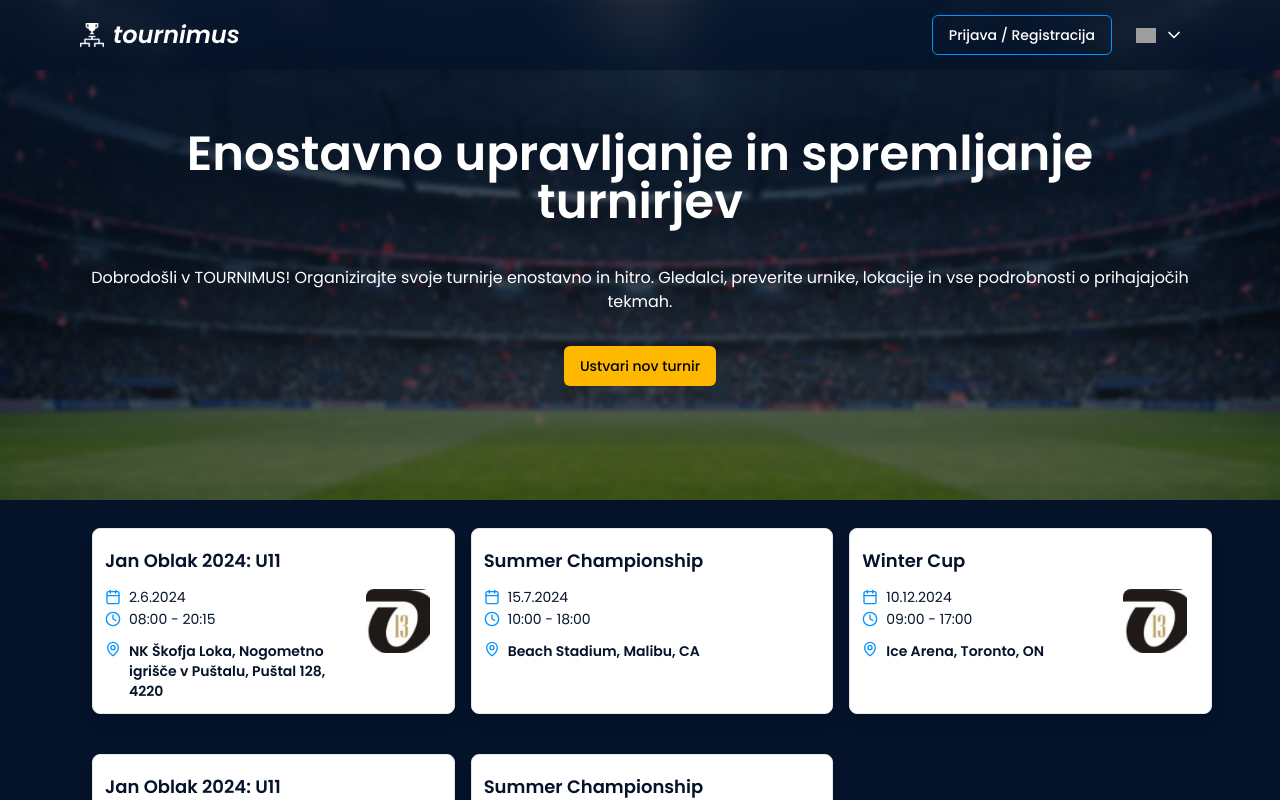
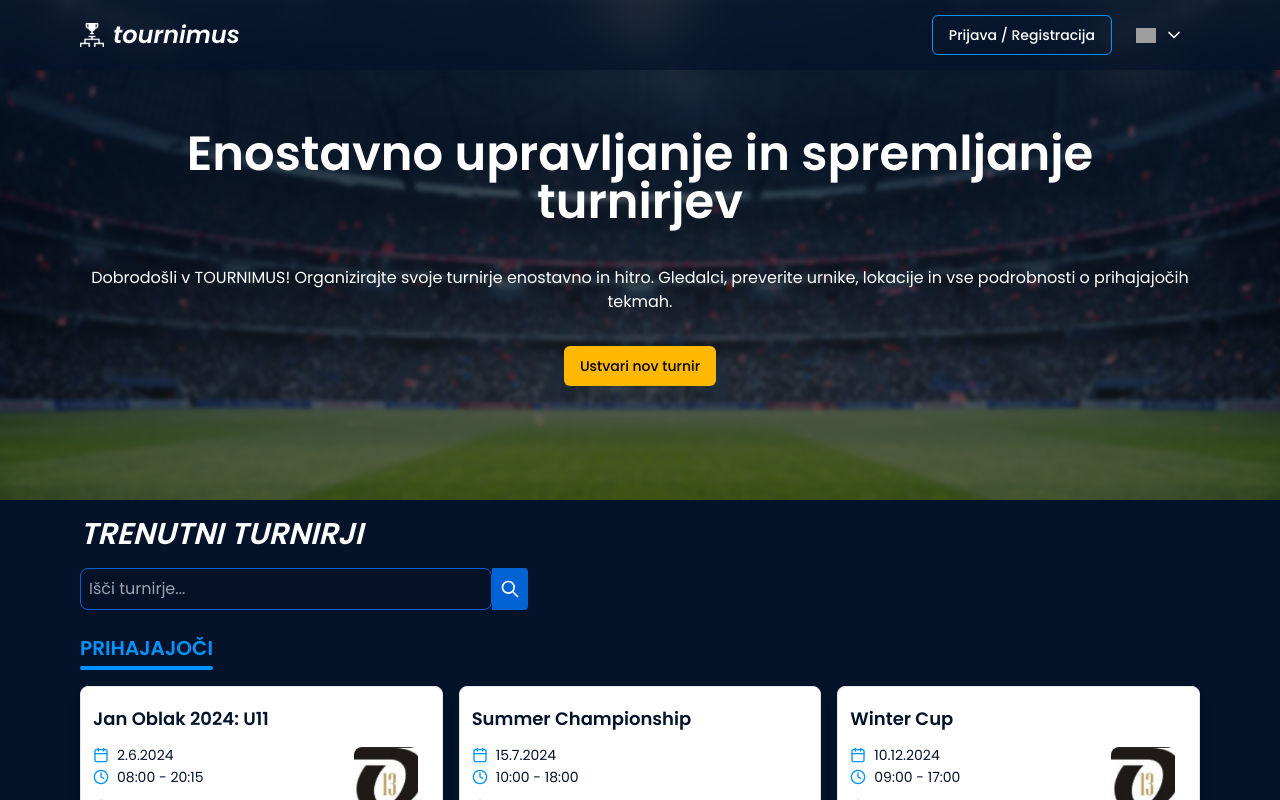
Before and after one commit to nejc-j/Tournimus, a Next.js app: page / in a window 1280 px wide. Shown: the top 800 px of the page. Built offline with nearby package versions, Linux system fonts and the light colour scheme; no server answers; grey boxes are pictures that could not be loaded.

Commit message:
Add search bar

```diff
--- a/src/app/page.tsx
+++ b/src/app/page.tsx
@@ -4,17 +4,30 @@ import { getTranslations } from 'next-intl/server';
 import TournamentList from '../components/TournamentList';
 import { Button } from '../components/ui/button';
 import { Tournament } from '../types';
+import SearchBar from '../components/ui/searchbar';
 
-async function getTournaments(): Promise<Tournament[]> {
+async function getTournaments(searchTerm?: string): Promise<Tournament[]> {
   const res = await fetch('http://localhost:3000/tournaments.json', {
-    cache: 'force-cache',
+    cache: 'no-store',
   });
-  return res.json();
+  const allTournaments = await res.json();
+
+  if (searchTerm) {
+    return allTournaments.filter((tournament: Tournament) =>
+      tournament.name.toLowerCase().includes(searchTerm.toLowerCase()),
+    );
+  }
+  return allTournaments;
 }
 
-async function Home() {
+interface HomeProps {
+  searchParams: { search?: string };
+}
+
+async function Home({ searchParams }: HomeProps) {
   const t = await getTranslations('Home');
-  const tournaments = await getTournaments();
+  const searchTerm = searchParams.search || '';
+  const tournaments = await getTournaments(searchTerm);
 
   return (
     <main className="flex min-h-screen flex-col items-center justify-between p-0 m-0">
@@ -37,7 +50,19 @@ async function Home() {
           <Button>{t('button_create_tournament')}</Button>
         </div>
       </div>
-      <div className="max-w-6xl mx-auto flex-grow p-4">
+      <div className="w-full max-w-6xl mx-auto flex-grow p-4">
+        <div className="text-left">
+          <h2 className="text-white text-3xl font-semibold mb-4 italic">
+            TRENUTNI TURNIRJI
+          </h2>
+          <SearchBar initialSearchTerm={searchTerm} />
+          <div className="inline-block">
+            <h3 className="text-tertiary text-xl font-semibold mb-1">
+              PRIHAJAJOČI
+            </h3>
+            <div className="border-b-4 border-tertiary w-full rounded-full mb-4" />
+          </div>
+        </div>
         <TournamentList tournaments={tournaments} />
       </div>
     </main>
--- a/src/components/TournamentCard.tsx
+++ b/src/components/TournamentCard.tsx
@@ -13,7 +13,7 @@ function TournamentCard({
   image,
 }: TournamentCardProps) {
   return (
-    <div className="flex border rounded-lg shadow-lg p-3 m-3 bg-white w-full max-w-xs sm:max-w-sm md:max-w-md lg:max-w-md">
+    <div className="flex border rounded-lg shadow-lg p-3 bg-white w-full max-w-xs sm:max-w-sm md:max-w-md lg:max-w-md">
       <div className="flex-grow">
         <h2 className="text-base sm:text-lg font-semibold mt-1.5 mb-3 text-primary overflow-hidden text-ellipsis">
           {name}
--- a/src/components/TournamentList.tsx
+++ b/src/components/TournamentList.tsx
@@ -6,14 +6,14 @@ interface TournamentListProps {
   tournaments?: Tournament[];
 }
 
-function TournamentList({ tournaments = [] }: TournamentListProps) {
-  if (tournaments.length === 0) {
-    return <p>No tournaments available</p>;
-  }
-
+function TournamentList({ tournaments }: TournamentListProps) {
   return (
+    <div>
+      {tournaments && tournaments.length === 0 ? (
+        <p className="text-left text-gray-500">No tournaments found</p>
+      ) : (
         <div className="grid gap-4 grid-cols-1 sm:grid-cols-2 lg:grid-cols-3">
-      {tournaments.map((tournament) => (
+          {tournaments?.map((tournament) => (
             <TournamentCard
               key={tournament.name}
               name={tournament.name}
@@ -24,6 +24,8 @@ function TournamentList({ tournaments = [] }: TournamentListProps) {
             />
           ))}
         </div>
+      )}
+    </div>
   );
 }
 
--- /dev/null
+++ b/src/components/ui/searchbar.tsx
@@ -0,0 +1,47 @@
+import React from 'react';
+
+interface SearchBarProps {
+  initialSearchTerm?: string;
+}
+
+function SearchBar({ initialSearchTerm }: SearchBarProps) {
+  return (
+    <form action="/" method="GET" className="w-full max-w-md mb-6">
+      <div className="flex">
+        <input
+          type="text"
+          name="search"
+          placeholder="Išči turnirje..."
+          className="w-full p-2 rounded-lg bg-quaternary border border-quinary text-white placeholder-gray-400 focus:outline-none focus:ring-2 focus:ring-quinary"
+          defaultValue={initialSearchTerm}
+        />
+        <button
+          type="submit"
+          className="bg-quinary text-white p-2 rounded-r hover:bg-senary transition duration-300 ease-in-out flex items-center justify-center"
+          aria-label="Search"
+        >
+          <svg
+            xmlns="http://www.w3.org/2000/svg"
+            className="h-5 w-5"
+            fill="none"
+            viewBox="0 0 24 24"
+            stroke="currentColor"
+          >
+            <path
+              strokeLinecap="round"
+              strokeLinejoin="round"
+              strokeWidth={2}
+              d="M21 21l-6-6m2-5a7 7 0 11-14 0 7 7 0 0114 0z"
+            />
+          </svg>
+        </button>
+      </div>
+    </form>
+  );
+}
+
+SearchBar.defaultProps = {
+  initialSearchTerm: '',
+};
+
+export default SearchBar;
--- a/tailwind.config.ts
+++ b/tailwind.config.ts
@@ -51,6 +51,9 @@ const config = {
         primary: '#05132A',
         secondary: '#FFB800',
         tertiary: '#0094FF',
+        quaternary: '#051127',
+        quinary: '#0162D4',
+        senary: '#0151A8',
       },
     },
   },
```
Lines whose indentation alone changed are shown as unchanged.
